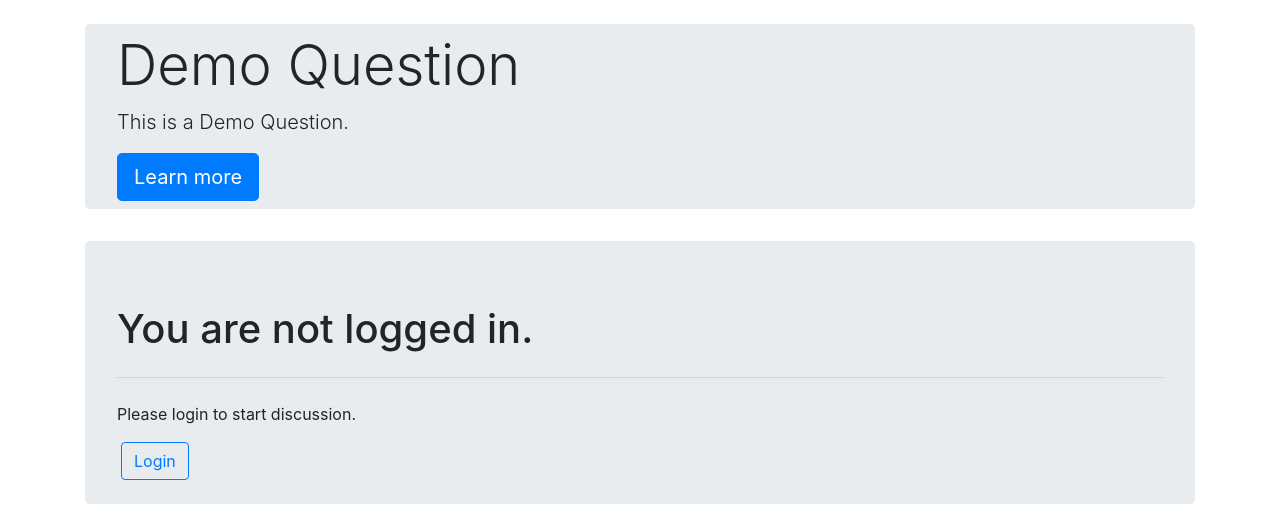
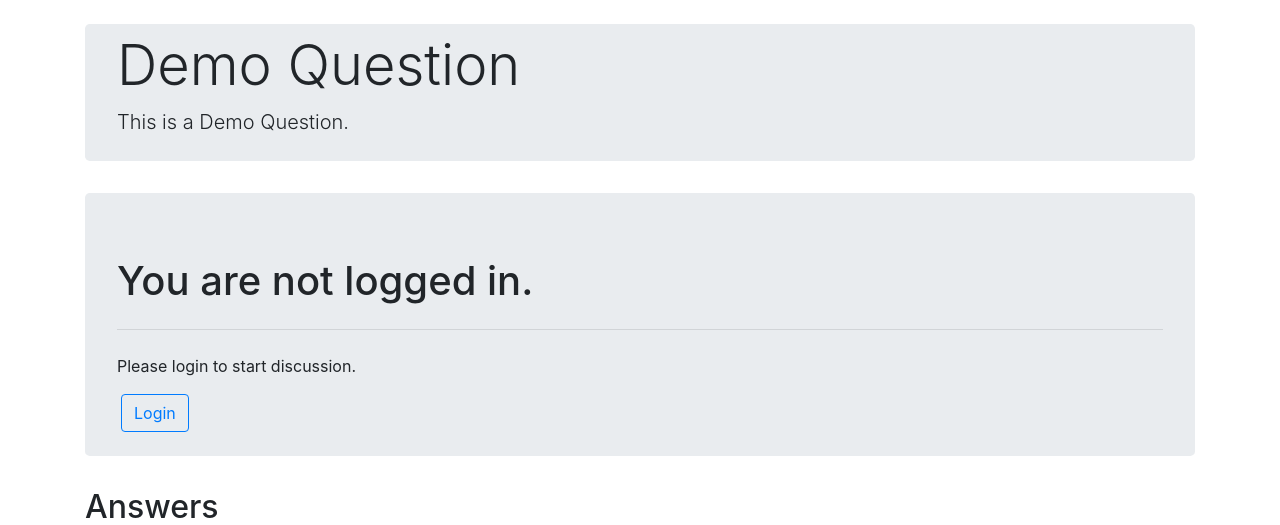
Before and after one commit to cliuser099/forum-website, a PHP site: page /forumV1/answers.php?questionid=1 in a window 1280 px wide. Shown: the part 56-581 px from the top of the page. Run offline with PHP 8.4, Linux system fonts and the light colour scheme; data comes from the database, SQL or seed files in the repository; data that the repository does not hold is empty.

Commit message:
Update answers.php

```diff
--- a/answers.php
+++ b/answers.php
@@ -53,7 +53,6 @@
 		<div class="jumbotron pb-2 pt-2">
 		  <h1 class="display-4"><?php echo $qtitle; ?></h1>
 		  <p class="lead"><?php echo $qdesc; ?></p>
-		  <a class="btn btn-primary btn-lg" href="#" role="button">Learn more</a>
 		</div>
 	</div>
 
```
